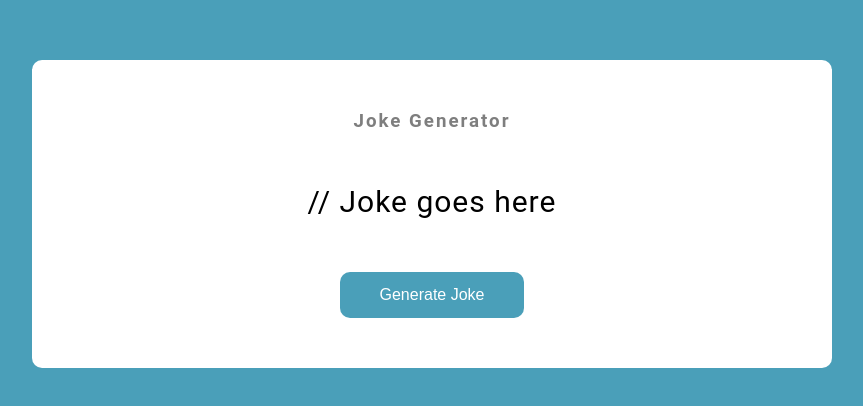
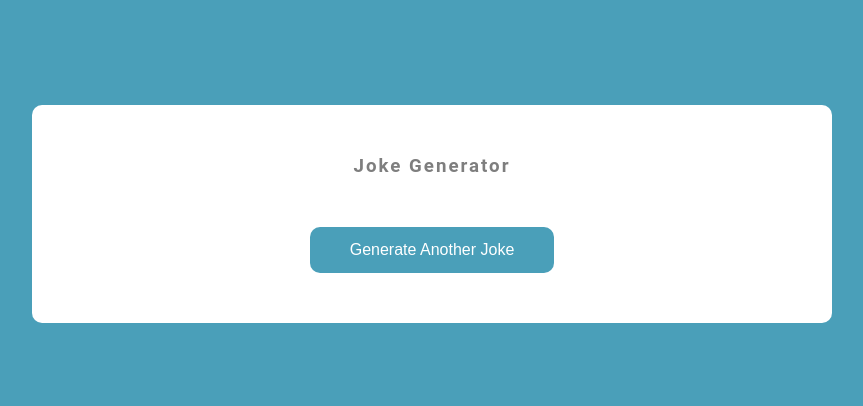
Before and after one commit to RushilChopra/joke_generator, a plain HTML site: page index.html in a window 1280 px wide. Shown: the part 186-592 px from the top of the page, without its empty margins (208-1071 px from the left). Drawn offline with Linux system fonts and the light colour scheme; no server answers.

Commit message:
Update index.html

```diff
--- a/index.html
+++ b/index.html
@@ -10,8 +10,8 @@
 <body>
     <div class="container">
         <h3>Joke Generator</h3>
-        <div id="joke" class="joke">// Joke goes here</div>
-        <button id="jokeBtn" class="btn">Generate Joke</button>
+        <div id="joke" class="joke"></div>
+        <button id="jokeBtn" class="btn">Generate Another Joke</button>
     </div>
     <script src="script.js"></script>
 </body>
```
